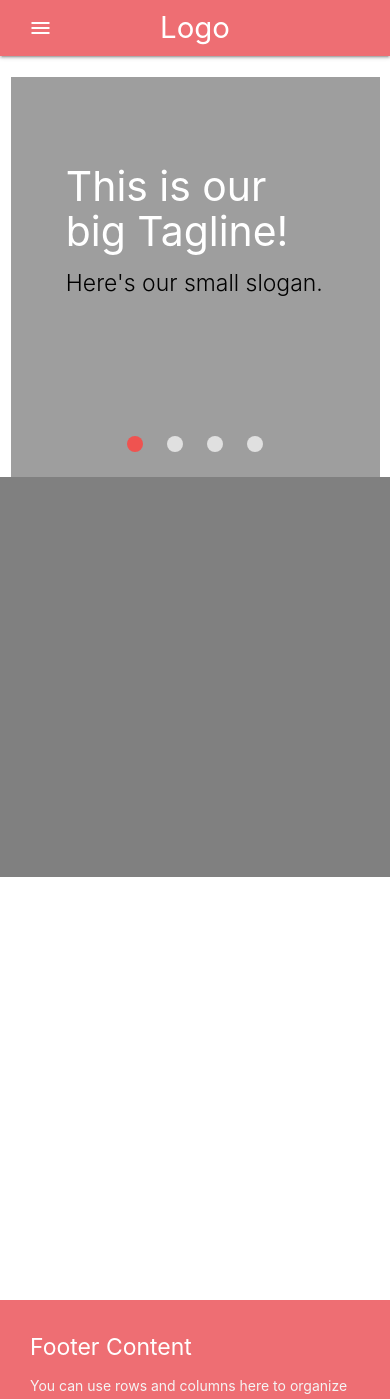
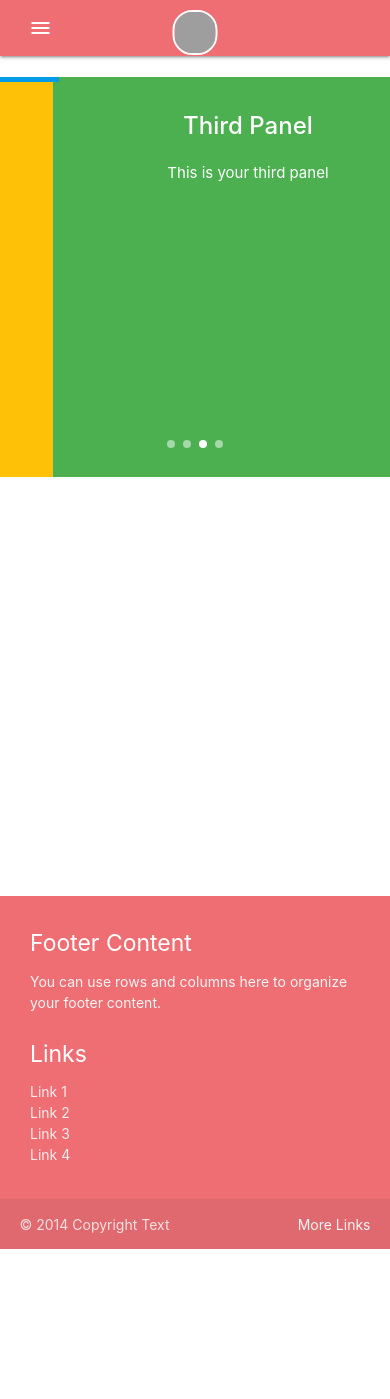
Before and after one commit to CristianUrrea/ReadZone, a PHP site: page /home.php in a window 390 px wide. Shown: the top 1399 px of the page. After the commit the page ends 1249 px from the top, so only its background shows below. Run offline with PHP 8.4, Linux system fonts and the light colour scheme; some libraries are stand-ins or nearby versions; grey boxes are pictures that could not be loaded.

Commit message:
Add files via upload
Actualización de la nav y content responsive

```diff
--- a/css/home.css
+++ b/css/home.css
@@ -14,12 +14,12 @@
 }
 #content-home {
   margin-top: 20px;
-  margin-bottom: 20px;
 }
 #div1, #div2 {
   height: 100%;
 }
 #div1 {
+  background-color: lightgreen;
 }
 #div2 {
   background-color: grey;
@@ -27,10 +27,39 @@
 #btn-sign-up {
   background-color: #ef5350;
 }
-.slider .indicators .indicator-item.active {
-  background-color: #ef5350;
+
+
+/*################ BARRA DE PROGRESO  ################*/
+.carousel-progress-bar-timer {
+  display: block;
+  height: 5px;
+  background-color: #039be5;
+  width: 0%;
+  margin: 0;
+  border: none;
+  z-index: 11;
+  position: fixed;
+  top: 0px;
 }
-.slider .indicators {
-  bottom: 60px;
-  z-index: 100;
+
+.carousel-progress-bar-timer.animate {
+  /* We make the transition time shorter to avoid the slide transitioning
+    before the timer bar is "full" - change the 4.25s here to fit your
+    carousel's transition time */
+  -webkit-transition: width 4s linear;
+  -moz-transition: width 4s linear;
+  -ms-transition: width 4s linear;
+  -o-transition: width 4s linear;
+  transition: width 4s linear;
 }
+
+.carousel
+  .transition-timer-carousel-left-progress-bar.stopanimation,
+.carousel
+  .transition-timer-carousel-progress-bar.stopanimation {
+  /* class to fix IE bug that make transition continue even when you remove the class .animate */
+  -webkit-transition: none !important;
+  -moz-transition: none !important;
+  -o-transition: none !important;
+  transition: none !important;
+}
--- a/home.php
+++ b/home.php
@@ -1,5 +1,6 @@
 <!DOCTYPE html>
 <html lang="en" dir="ltr">
+
 <head>
     <title>ReadZone</title>
     <!--Import Google Icon Font-->
@@ -9,32 +10,36 @@
     <!-- My css -->
     <link rel="stylesheet" href="css/home.css">
     <!--Let browser know website is optimized for mobile-->
-      <meta name="viewport" content="width=device-width, initial-scale=1.0"/>
+    <meta name="viewport" content="width=device-width, initial-scale=1.0" />
 </head>
+
 <body>
     <!--################ BAR NAV ################-->
     <!-- Bar nav desktop -->
     <header>
-        <nav>
-           <div class="nav-wrapper">
+        <nav class="nav-wrapper">
+            <div class="">
                 <div class="row">
-                 <div class="col s12 m2 l2 center">
-                    <a href="#" class="brand-logo white-text">Logo</a>
+                    <div class="col s12 m1 l2">
+                      <div class="right">
+                        <img id="image-profile-nav" class="brand-logo" src="https://vignette.wikia.nocookie.net/mahouka-koukou-no-rettousei/images/0/0c/Shiba_Tatsuya_Light_nOvel.png/revision/latest?cb=20160101144521" style="">
+                        <!--<a href="#" class="brand-logo white-text">Logo</a>-->
+                      </div>
                         <a href="#" class="sidenav-trigger" data-target="mobile-nav">
                             <i class="material-icons white-text">menu</i>
                         </a>
                     </div>
-                 <div class="col s12 m4 l4">
-                    <ul id="ul-nav-home" class="hide-on-med-and-down right">
+                    <div class="col s12 m5 l4">
+                        <ul id="ul-nav-home" class="right hide-on-med-and-down">
                             <li><a href="#" class="white-text">Biblioteca</a></li>
                             <li><a href="#" class="white-text">Wiki</a></li>
                             <li><a href="#" class="white-text">Noticias</a></li>
                         </ul>
                     </div>
                     <div class="col s12 m4 l4">
-                    <ul id="ul-nav-home" class="hide-on-med-and-down right">
+                        <ul id="ul-nav-home" class=" right hide-on-med-and-down">
                             <li>
-                          <form class="hide-on-med-and-down right">
+                                <form>
                                     <div class="input-field">
                                         <input id="input-search-nav-home" placeholder="Search..." class="white" type="search" required>
                                         <label class="label-icon" for="search"><i class="material-icons black-text" style="margin-top: -7px;">search</i></label>
@@ -49,9 +54,10 @@
                     <img id="image-profile-nav" src="https://vignette.wikia.nocookie.net/mahouka-koukou-no-rettousei/images/0/0c/Shiba_Tatsuya_Light_nOvel.png/revision/latest?cb=20160101144521" style="">
                  </div>
                  -->
-                 <div class="col s12 m2 l2 center hide-on-med-and-down right">
-                   <ul class="right hide-on-med-and-down">
-                    <li><a id="btn-sign-up" class="waves-effect waves-light btn">Sign Up</a></li>
+                    <div class="col s12 m2 l2">
+                      <ul id="ul-nav-home" class="center hide-on-med-and-down">
+                          <li><a href="#" class="white-text">Login</a></li>
+                          <li><a href="#" class="white-text">Registro</a></li>
                       </ul>
                     </div>
                 </div>
@@ -67,48 +73,38 @@
     </header>
     <!--################################-->
     <main>
-        <div id="content-home"class="row">
+        <div id="content-home" class="row">
             <!--################ POPULAR AND RANKING ################-->
             <div id="divFather">
                 <div class="col s12 m1 l1">
                 </div>
                 <!--################ POPULAR ################-->
-            <div id="div1" class="col s12 m7 l7">
-              <div class="slider">
-                <ul class="slides">
-                  <li>
-                    <img src="https://via.placeholder.com/150"> <!-- random image -->
-                    <div class="caption left-align">
-                      <h3>This is our big Tagline!</h3>
-                      <h5 class="light black-text text-lighten-3">Here's our small slogan.</h5>
+                <div class="carousel carousel-slider center col s12 m10 l6">
+                    <div class="carousel-fixed-item center">
+                        <!-- Timer "progress bar"-->
+                        <hr class="carousel-progress-bar-timer animate" />
                     </div>
-                  </li>
-                  <li>
-                    <img src="https://via.placeholder.com/155"> <!-- random image -->
-                    <div class="caption left-align">
-                      <h3>Left Aligned Caption</h3>
-                      <h5 class="light black-text text-lighten-3">Here's our small slogan.</h5>
+                    <div class="carousel-item red white-text" href="#one!">
+                        <h2>First Panel</h2>
+                        <p class="white-text">This is your first panel</p>
                     </div>
-                  </li>
-                  <li>
-                    <img src="https://via.placeholder.com/160"> <!-- random image -->
-                    <div class="caption left-align">
-                      <h3>Right Aligned Caption</h3>
-                      <h5 class="light black-text text-lighten-3">Here's our small slogan.</h5>
+                    <div class="carousel-item amber white-text" href="#two!">
+                        <h2>Second Panel</h2>
+                        <p class="white-text">This is your second panel</p>
                     </div>
-                  </li>
-                  <li>
-                    <img src="https://via.placeholder.com/165"> <!-- random image -->
-                    <div class="caption left-align">
-                      <h3>This is our big Tagline!</h3>
-                      <h5 class="light black-text text-lighten-3">Here's our small slogan.</h5>
+                    <div class="carousel-item green white-text" href="#three!">
+                        <h2>Third Panel</h2>
+                        <p class="white-text">This is your third panel</p>
                     </div>
-                  </li>
-                </ul>
+                    <div class="carousel-item pink white-text" href="#four!">
+                        <h2>Fourth Panel</h2>
+                        <p class="white-text">This is your fourth panel</p>
                     </div>
                 </div>
+                <div class="col s12 m1 l1">
+                </div>
                 <!--################ RANKING ################-->
-            <div id="div2" class="col s12 m3 l3">
+                <div id="div2" class="col s12 m3 l3 hide-on-med-and-down">
                 </div>
                 <div class="col s12 m1 l1">
                 </div>
@@ -117,7 +113,7 @@
             <div id="divFather2">
                 <div class="col s12 m1 l1">
                 </div>
-            <div id="div1" class="col s12 m10 l10">
+                <div id="div3" class="col s12 m10 l10">
                 </div>
                 <div class="col s12 m1 l1">
                 </div>
@@ -158,4 +154,5 @@
     <script src="https://cdnjs.cloudflare.com/ajax/libs/materialize/1.0.0/js/materialize.min.js"></script>
     <script type="text/javascript" src="js/home.js"></script>
 </body>
+
 </html>
--- a/js/home.js
+++ b/js/home.js
@@ -1,2 +1,38 @@
-$(".sidenav").sidenav();
-$('.slider').slider({full_width: true});
+$(document).ready(function() {
+  $(".sidenav").sidenav();
+  $(".carousel.carousel-slider").carousel({
+    dist: 0,
+    padding: 0,
+    fullWidth: true,
+    indicators: true,
+    duration: 300
+  });
+
+  setTimeout(autoplay, 4000);
+
+  function autoplay() {
+    $(".carousel").carousel("next");
+    resetAnimation();
+    setTimeout(autoplay, 4000);
+  }
+
+  /* Kick off the initial slide animation when the document is ready */
+  var hrWidth = 100;
+
+  $(".carousel-progress-bar-timer").css("width", hrWidth + "%");
+
+  function resetAnimation() {
+    hrWidth = 0;
+    $(".carousel-progress-bar-timer").css("width", hrWidth + "%");
+    $("hr").removeClass("animate").addClass("stopanimation");
+    setTimeout(startAnimation, 10);
+  }
+
+  function startAnimation() {
+    hrWidth = 100;
+    $("hr")
+      .removeClass("stopanimation")
+      .addClass("animate");
+    $(".carousel-progress-bar-timer").css("width", 100 + "%");
+  }
+});
```
Also changed, not shown: test.php (+4 -31 lines). Lines whose indentation alone changed are shown as unchanged.
